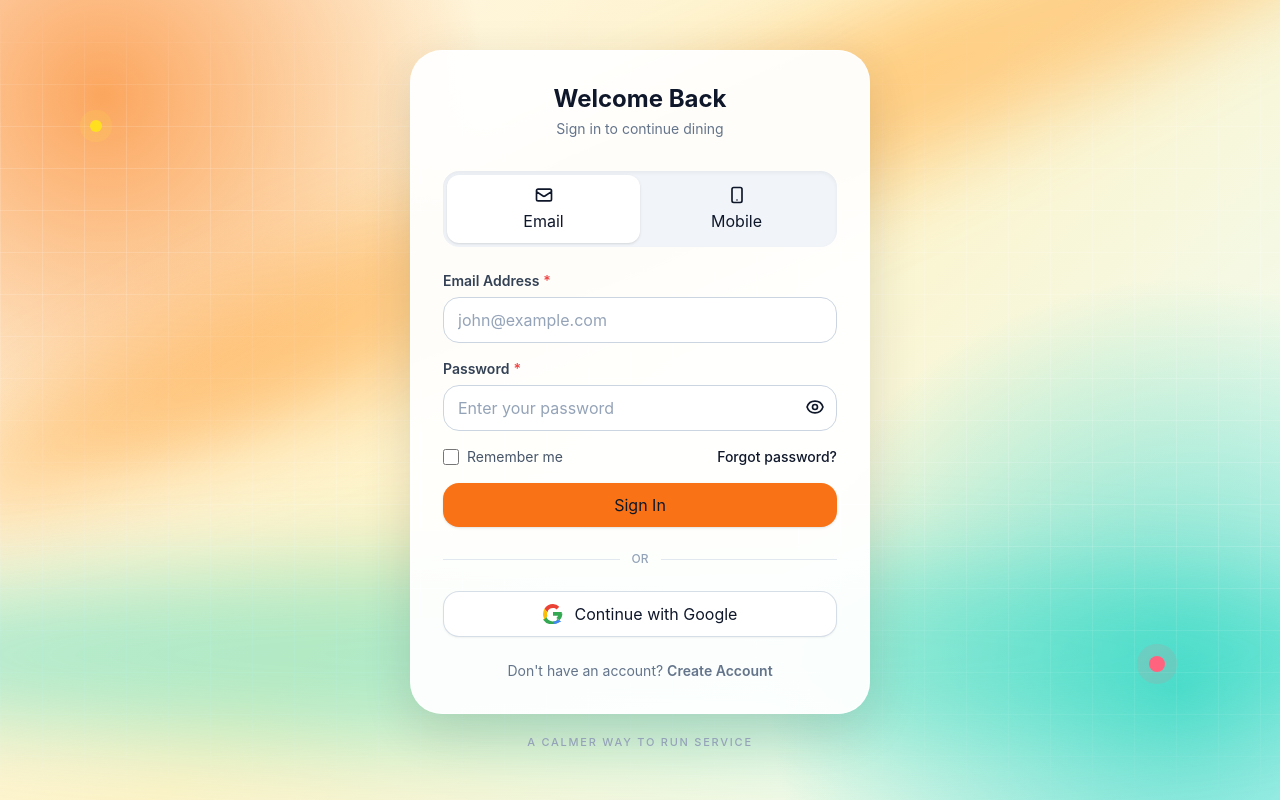
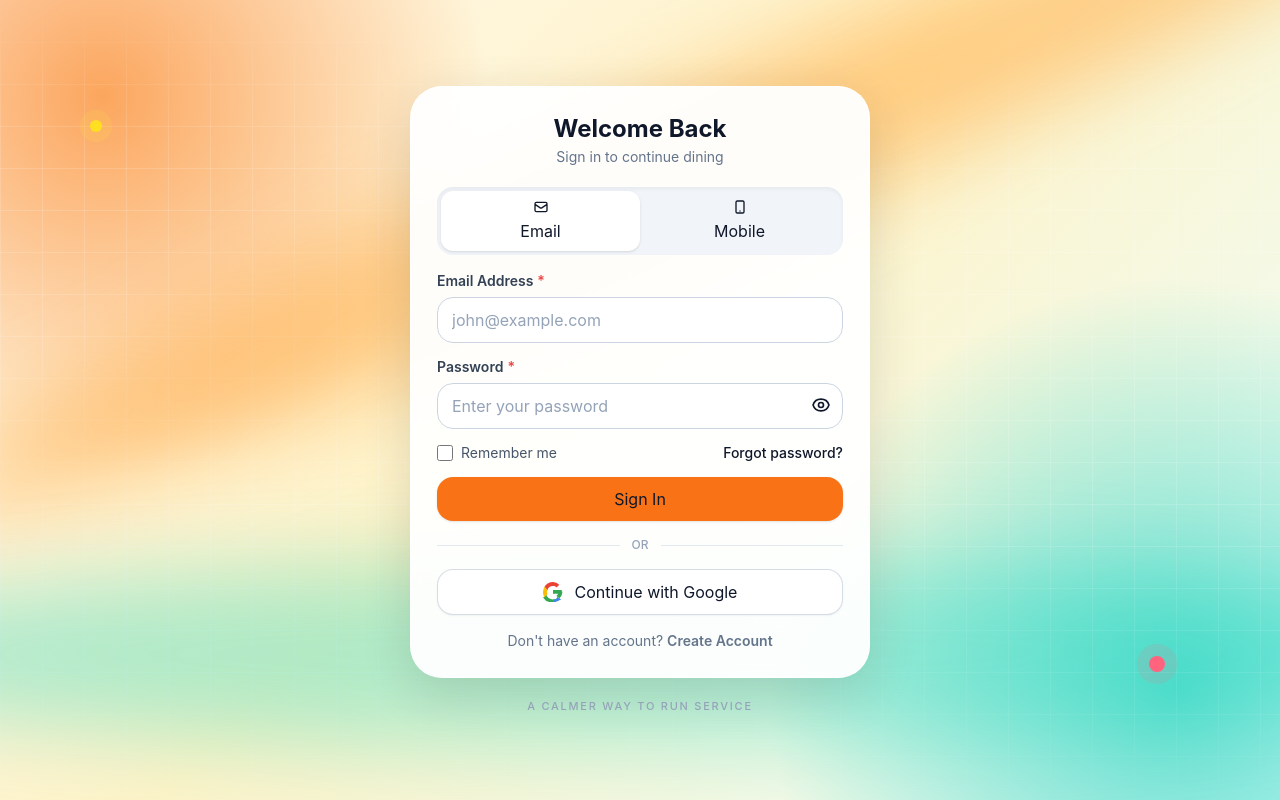
Before and after one commit to tejash013/yogi, a React (Vite) app: page /auth/login in a window 1280 px wide. Built offline with nearby package versions, Linux system fonts and the light colour scheme; no server answers.

Commit message:
style: remove extra blank whitespace around Google auth button and tighten auth card layout

```diff
--- a/src/components/auth/GoogleAuthButton.tsx
+++ b/src/components/auth/GoogleAuthButton.tsx
@@ -152,9 +152,9 @@ export default function GoogleAuthButton({
         {googleClientId && (
           <div
             ref={googleBtnContainerRef}
-            className={`w-full max-w-[400px] flex justify-center items-center rounded-xl overflow-hidden bg-transparent ${
+            className={`w-full flex justify-center items-center rounded-xl overflow-hidden bg-transparent ${
               isGsiMounted ? 'min-h-[44px]' : 'hidden'
-            } [&>div]:!w-full [&>div]:!flex [&>div]:!justify-center [&>div]:!overflow-hidden [&>div]:!rounded-xl [&>div>iframe]:!w-full [&>div>iframe]:!max-w-[400px] [&>div>iframe]:!rounded-xl [&>div>iframe]:!border-0 [&>div>iframe]:!outline-none [&>div>iframe]:!bg-transparent`}
+            } [&>div]:!w-full [&>div]:!flex [&>div]:!justify-center [&>div]:!overflow-hidden [&>div]:!rounded-xl [&>div>iframe]:!w-full [&>div>iframe]:!rounded-xl [&>div>iframe]:!border-0 [&>div>iframe]:!outline-none [&>div>iframe]:!bg-transparent`}
           />
         )}
 
@@ -163,7 +163,7 @@ export default function GoogleAuthButton({
             type="button"
             onClick={handleManualClick}
             disabled={isLoading}
-            className="flex w-full max-w-[400px] items-center justify-center gap-3 rounded-xl border border-neutral-300/80 bg-white px-4 py-2.5 text-sm font-semibold text-neutral-700 shadow-xs transition-all hover:bg-neutral-50 active:scale-[0.99] dark:border-neutral-700/80 dark:bg-neutral-800 dark:text-neutral-200 dark:hover:bg-neutral-750"
+            className="flex w-full items-center justify-center gap-3 rounded-xl border border-neutral-300/80 bg-white px-4 py-2.5 text-sm font-semibold text-neutral-700 shadow-xs transition-all hover:bg-neutral-50 active:scale-[0.99] dark:border-neutral-700/80 dark:bg-neutral-800 dark:text-neutral-200 dark:hover:bg-neutral-750"
           >
             <svg className="h-5 w-5 flex-shrink-0" viewBox="0 0 24 24">
               <path
--- a/src/layouts/AuthLayout/AuthLayout.tsx
+++ b/src/layouts/AuthLayout/AuthLayout.tsx
@@ -9,8 +9,8 @@ export default function AuthLayout() {
       <div className="pointer-events-none absolute left-[7%] top-[15%] h-3 w-3 rounded-full bg-yellow-300 shadow-[0_0_0_10px_rgba(253,224,71,0.16)] dark:bg-yellow-400/70" />
       <div className="pointer-events-none absolute bottom-[16%] right-[9%] h-4 w-4 rounded-full bg-rose-400 shadow-[0_0_0_12px_rgba(251,113,133,0.14)] dark:bg-rose-400/70" />
 
-      <main className="relative my-auto w-full min-w-0 max-w-[460px] animate-scale-in">
-        <div className="rounded-[1.5rem] border border-white/80 bg-white/95 p-4 text-neutral-900 shadow-[0_16px_50px_rgba(45,37,28,0.14)] backdrop-blur-md sm:rounded-[2rem] sm:p-8 sm:backdrop-blur-xl dark:border-neutral-700/80 dark:bg-neutral-950/95 dark:text-neutral-100">
+      <main className="relative my-auto w-full min-w-0 max-w-[460px] animate-scale-in py-4">
+        <div className="rounded-[1.5rem] border border-white/80 bg-white/95 p-5 text-neutral-900 shadow-[0_16px_50px_rgba(45,37,28,0.14)] backdrop-blur-md sm:rounded-[2rem] sm:p-6.5 sm:backdrop-blur-xl dark:border-neutral-700/80 dark:bg-neutral-950/95 dark:text-neutral-100">
           <Outlet />
         </div>
 
--- a/src/pages/auth/Login.tsx
+++ b/src/pages/auth/Login.tsx
@@ -76,30 +76,30 @@ export default function Login() {
 
   return (
     <div>
-      <div className="mb-8 text-center animate-fade-in-up [animation-delay:80ms]">
+      <div className="mb-5 text-center animate-fade-in-up [animation-delay:80ms]">
         <h1 className="text-2xl font-bold text-neutral-900 dark:text-white">Welcome Back</h1>
-        <p className="mt-1 text-sm text-neutral-500 dark:text-neutral-400">Sign in to continue dining</p>
+        <p className="mt-0.5 text-sm text-neutral-500 dark:text-neutral-400">Sign in to continue dining</p>
       </div>
 
       {error && (
-        <div className="mb-5 animate-slideUp rounded-xl border border-red-200 bg-red-50 p-4 text-sm text-red-700 dark:border-red-800 dark:bg-red-900/30 dark:text-red-300">
+        <div className="mb-4 animate-slideUp rounded-xl border border-red-200 bg-red-50 p-3.5 text-sm text-red-700 dark:border-red-800 dark:bg-red-900/30 dark:text-red-300">
           <div className="flex items-center gap-2">
             <svg className="h-5 w-5 flex-shrink-0" fill="none" stroke="currentColor" viewBox="0 0 24 24">
               <path strokeLinecap="round" strokeLinejoin="round" strokeWidth={2} d="M12 8v4m0 4h.01M21 12a9 9 0 11-18 0 9 9 0 0118 0z" />
             </svg>
             <span className="flex-1">{error}</span>
             <button onClick={clearError} className="ml-2 font-medium underline hover:no-underline">Dismiss</button>
-        </div>
+          </div>
         </div>
       )}
 
-      <div className="mb-6 flex rounded-xl bg-neutral-100 p-1 shadow-inner animate-fade-in-up [animation-delay:160ms] dark:bg-neutral-800">
+      <div className="mb-4 flex rounded-xl bg-neutral-100 p-1 shadow-inner animate-fade-in-up [animation-delay:160ms] dark:bg-neutral-800">
         <button
           type="button"
           onClick={() => { setLoginMethod('email'); setValidationErrors({}); }}
-          className={`flex-1 rounded-lg py-2.5 text-sm font-medium transition-all ${loginMethod === 'email' ? 'bg-white text-primary-600 shadow-sm dark:bg-neutral-700 dark:text-primary-400' : 'text-neutral-600 hover:text-neutral-900 dark:text-neutral-400 dark:hover:text-neutral-200'}`}
+          className={`flex-1 rounded-lg py-2 text-sm font-medium transition-all ${loginMethod === 'email' ? 'bg-white text-primary-600 shadow-sm dark:bg-neutral-700 dark:text-primary-400' : 'text-neutral-600 hover:text-neutral-900 dark:text-neutral-400 dark:hover:text-neutral-200'}`}
         >
-          <svg className="mx-auto mb-1 h-5 w-5" fill="none" stroke="currentColor" viewBox="0 0 24 24">
+          <svg className="mx-auto mb-1 h-4 w-4" fill="none" stroke="currentColor" viewBox="0 0 24 24">
             <path strokeLinecap="round" strokeLinejoin="round" strokeWidth={2} d="M3 8l7.89 5.26a2 2 0 002.22 0L21 8M5 19h14a2 2 0 002-2V7a2 2 0 00-2-2H5a2 2 0 00-2 2v10a2 2 0 002 2z" />
           </svg>
           Email
@@ -107,16 +107,16 @@ export default function Login() {
         <button
           type="button"
           onClick={() => { setLoginMethod('mobile'); setValidationErrors({}); }}
-          className={`flex-1 rounded-lg py-2.5 text-sm font-medium transition-all ${loginMethod === 'mobile' ? 'bg-white text-primary-600 shadow-sm dark:bg-neutral-700 dark:text-primary-400' : 'text-neutral-600 hover:text-neutral-900 dark:text-neutral-400 dark:hover:text-neutral-200'}`}
+          className={`flex-1 rounded-lg py-2 text-sm font-medium transition-all ${loginMethod === 'mobile' ? 'bg-white text-primary-600 shadow-sm dark:bg-neutral-700 dark:text-primary-400' : 'text-neutral-600 hover:text-neutral-900 dark:text-neutral-400 dark:hover:text-neutral-200'}`}
         >
-          <svg className="mx-auto mb-1 h-5 w-5" fill="none" stroke="currentColor" viewBox="0 0 24 24">
+          <svg className="mx-auto mb-1 h-4 w-4" fill="none" stroke="currentColor" viewBox="0 0 24 24">
             <path strokeLinecap="round" strokeLinejoin="round" strokeWidth={2} d="M12 18h.01M8 21h8a2 2 0 002-2V5a2 2 0 00-2-2H8a2 2 0 00-2 2v14a2 2 0 002 2z" />
           </svg>
           Mobile
         </button>
       </div>
 
-      <form onSubmit={handleSubmit} className="space-y-4 animate-fade-in-up [animation-delay:220ms]">
+      <form onSubmit={handleSubmit} className="space-y-3.5 animate-fade-in-up [animation-delay:220ms]">
         {loginMethod === 'email' ? (
           <Input
             label="Email Address"
@@ -187,7 +187,7 @@ export default function Login() {
         </Button>
       </form>
 
-      <div className="my-6 flex items-center gap-3">
+      <div className="my-4 flex items-center gap-3">
         <div className="h-px flex-1 bg-neutral-200 dark:bg-neutral-700" />
         <span className="text-xs font-medium text-neutral-400">OR</span>
         <div className="h-px flex-1 bg-neutral-200 dark:bg-neutral-700" />
@@ -195,7 +195,7 @@ export default function Login() {
 
       <GoogleAuthButton mode="signin" />
 
-      <p className="mt-6 text-center text-sm text-neutral-500">
+      <p className="mt-4 text-center text-sm text-neutral-500">
         Don't have an account?{' '}
         <Link to={ROUTES.AUTH.REGISTER} className="font-semibold text-primary-500 transition-colors hover:text-primary-600">
           Create Account
```
